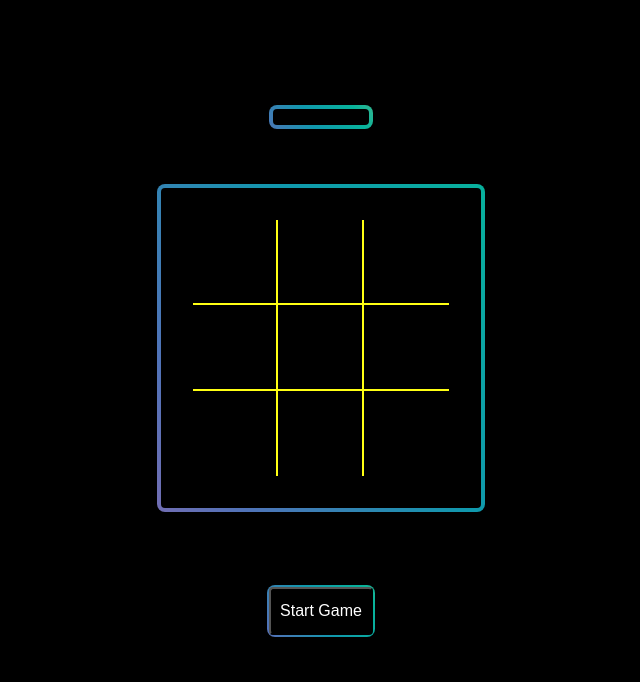
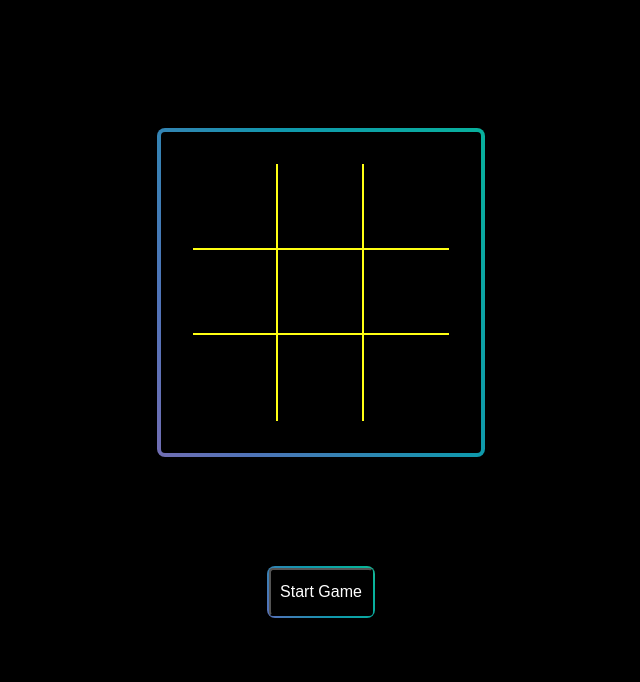
Before and after one commit to ULTRAPAIN/JS-Projects, a plain HTML site: page OX- game/index.html in a window 1280 px wide. Shown: the part 118-800 px from the top of the page, without its empty margins (319-959 px from the left). Drawn offline with Linux system fonts and the light colour scheme.

Commit message:
Update index.html

```diff
--- a/OX- game/index.html
+++ b/OX- game/index.html
@@ -12,7 +12,7 @@
 
 <div class ="wrapper">
     <h1>Tic Tac Toe Game</h1>
-    <p class="game-info active-2 gradient-border"></p>
+    <p class="game-info  gradient-border"></p>
 
     <div class="tic-tac-toe-game gradient-border">
 
```
